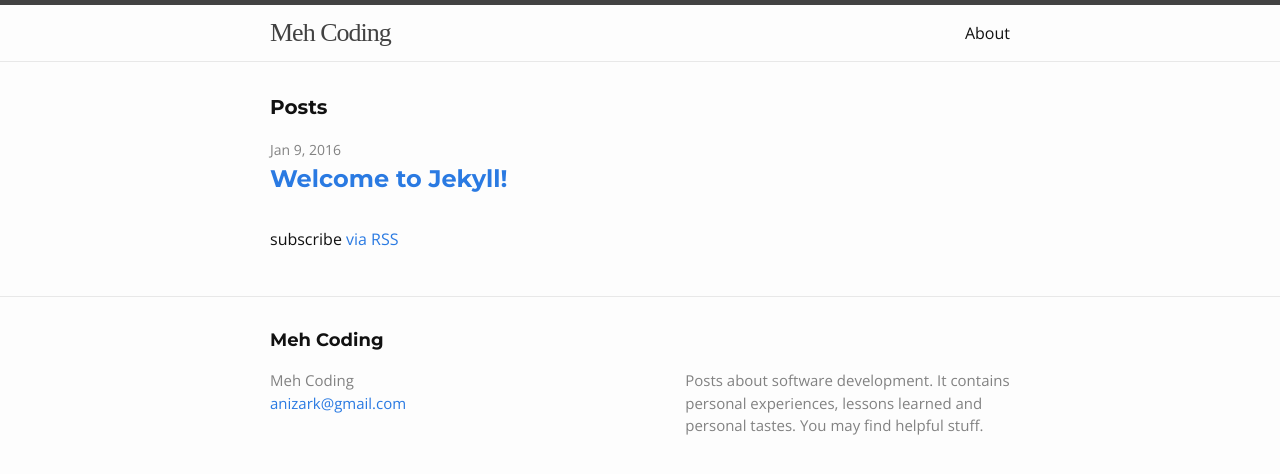
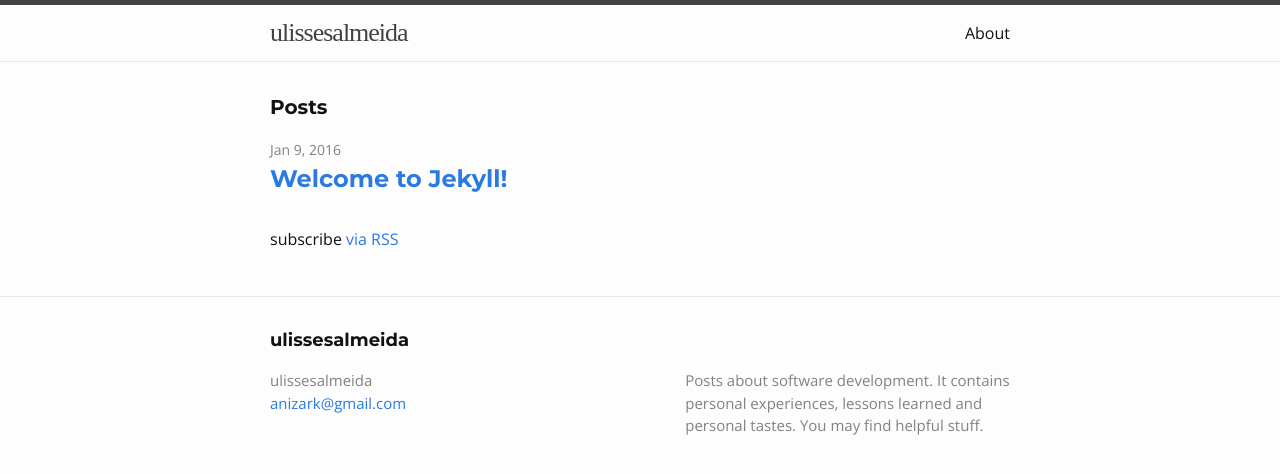
Before and after one commit to ulissesalmeida/mehcoding.github.io, a Jekyll site: the page built from index.html, in a window 1280 px wide. Shown: the top 474 px of the page. Built offline with Jekyll 4.4.1, drawn with Linux system fonts in a browser that asks for light colours; some web fonts are replaced.

Commit message:
mehcoding => ulissesalmeida

```diff
--- a/_config.yml
+++ b/_config.yml
@@ -1,10 +1,10 @@
-title: Meh Coding
+title: ulissesalmeida
 email: anizark@gmail.com
 description: > # this means to ignore newlines until "baseurl:"
   Posts about software development. It contains personal experiences,
   lessons learned and personal tastes. You may find helpful stuff.
 baseurl: "" # the subpath of your site, e.g. /blog
-url: "http://mehcoding.github.io"
+url: "http://ulissesalmeida.github.io"
 twitter_username: ulissesalmeida
 github_username:  ulissesalmeida
 markdown: kramdown
```
